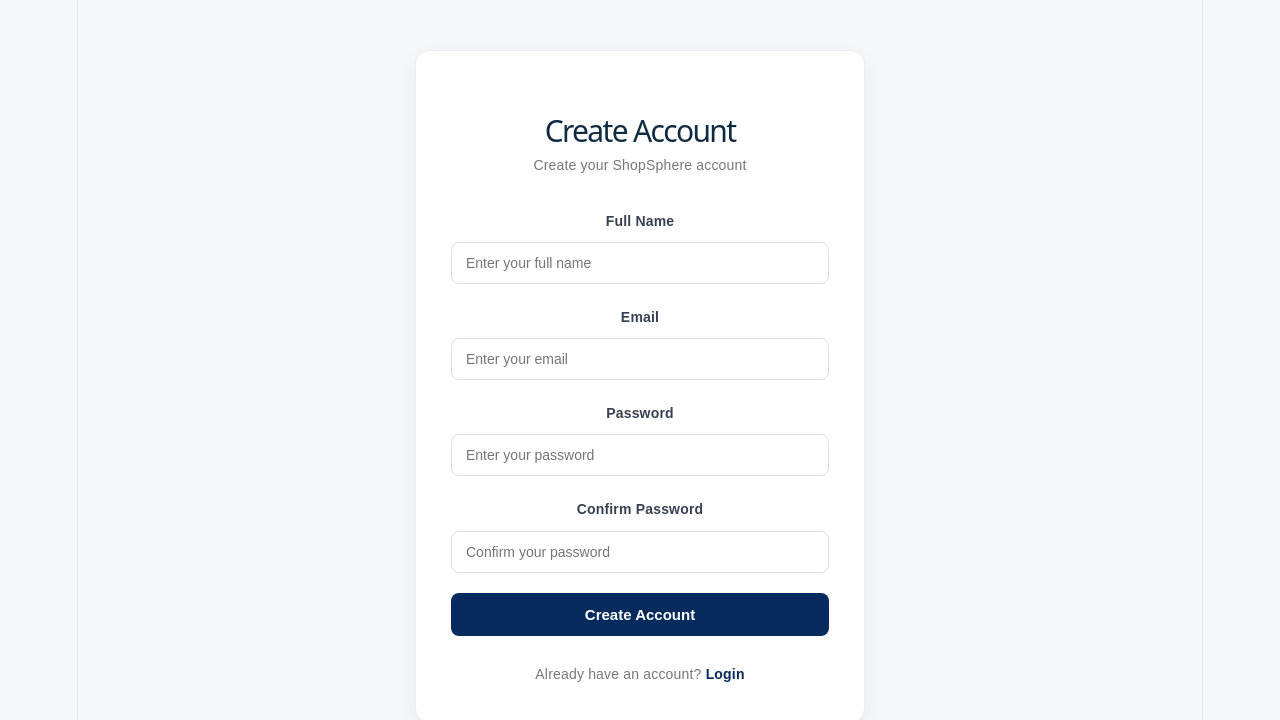
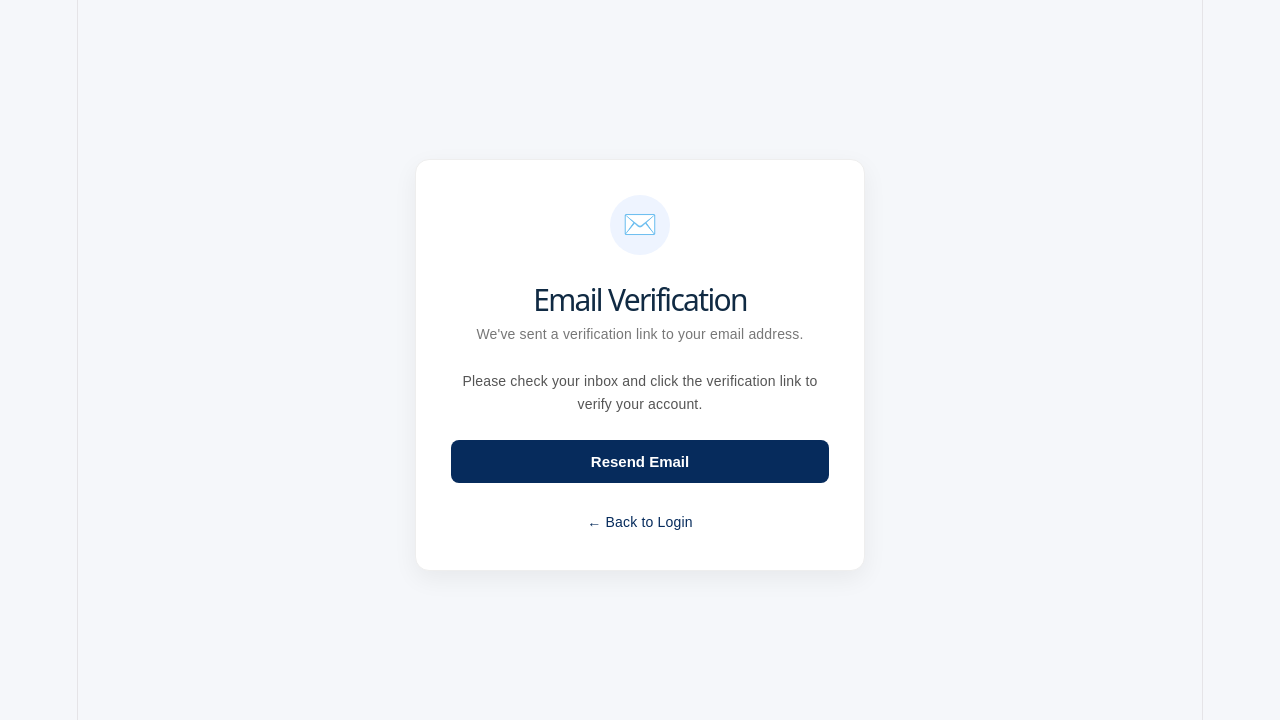
Before and after one commit to yash70376/shopsphere, a React (Vite) app: page / in a window 1280 px wide. Shown: the top 720 px of the page. Built offline with nearby package versions, Linux system fonts and the light colour scheme.

Commit message:
Complete customer authentication pages

```diff
--- a/src/App.jsx
+++ b/src/App.jsx
@@ -1,11 +1,10 @@
 import "./App.css";
 
-import Signup from "./pages/Signup/Signup";
+import EmailVerification from "./pages/EmailVerification/EmailVerification";
 
 function App() {
-
     return (
-        <Signup />
+        <EmailVerification />
     );
 }
 
--- /dev/null
+++ b/src/pages/EmailVerification/EmailVerification.css
@@ -0,0 +1,121 @@
+.email-verification-page {
+    min-height: calc(100vh - 70px);
+
+    display: flex;
+    justify-content: center;
+    align-items: center;
+
+    padding: 50px 20px;
+}
+
+
+.email-verification-card {
+    width: 100%;
+    max-width: 450px;
+
+    background-color: white;
+
+    padding: 35px;
+
+    border: 1px solid #eeeeee;
+    border-radius: 14px;
+
+    box-shadow: 0 8px 25px rgba(0, 0, 0, 0.06);
+
+    text-align: center;
+}
+
+
+.email-verification-header {
+    margin-bottom: 25px;
+}
+
+
+.email-icon {
+    width: 60px;
+    height: 60px;
+
+    margin: 0 auto 20px;
+
+    display: flex;
+    justify-content: center;
+    align-items: center;
+
+    background-color: #eef4ff;
+
+    border-radius: 50%;
+
+    font-size: 28px;
+}
+
+
+.email-verification-header h1 {
+    font-size: 30px;
+
+    color: #102a43;
+
+    margin-bottom: 10px;
+}
+
+
+.email-verification-header p {
+    color: #777;
+
+    font-size: 14px;
+
+    line-height: 1.6;
+}
+
+
+.verification-message {
+    margin-bottom: 25px;
+}
+
+
+.verification-message p {
+    color: #555;
+
+    font-size: 14px;
+
+    line-height: 1.6;
+}
+
+
+.resend-button {
+    width: 100%;
+
+    padding: 13px;
+
+    border: none;
+
+    border-radius: 8px;
+
+    background-color: #062b5c;
+
+    color: white;
+
+    font-size: 15px;
+
+    font-weight: bold;
+
+    cursor: pointer;
+}
+
+
+.resend-button:hover {
+    background-color: #0a3d7d;
+}
+
+
+.back-to-login {
+    margin-top: 25px;
+}
+
+
+.back-to-login a {
+    color: #062b5c;
+
+    font-size: 14px;
+
+    text-decoration: none;
+}
--- /dev/null
+++ b/src/pages/EmailVerification/EmailVerification.jsx
@@ -0,0 +1,53 @@
+import "./EmailVerification.css";
+
+function EmailVerification() {
+    return (
+        <main className="email-verification-page">
+
+            <div className="email-verification-card">
+
+                <div className="email-verification-header">
+
+                    <div className="email-icon">
+                        ✉️
+                    </div>
+
+                    <h1>Email Verification</h1>
+
+                    <p>
+                        We've sent a verification link to your email address.
+                    </p>
+
+                </div>
+
+
+                <div className="verification-message">
+
+                    <p>
+                        Please check your inbox and click the
+                        verification link to verify your account.
+                    </p>
+
+                </div>
+
+
+                <button className="resend-button">
+                    Resend Email
+                </button>
+
+
+                <div className="back-to-login">
+
+                    <a href="#">
+                        ← Back to Login
+                    </a>
+
+                </div>
+
+            </div>
+
+        </main>
+    );
+}
+
+export default EmailVerification;
--- /dev/null
+++ b/src/pages/ForgotPassword/ForgotPassword.css
@@ -0,0 +1,132 @@
+.forgot-password-page {
+    min-height: calc(100vh - 70px);
+
+    display: flex;
+    justify-content: center;
+    align-items: center;
+
+    padding: 50px 20px;
+}
+
+
+.forgot-password-card {
+    width: 100%;
+    max-width: 450px;
+
+    background-color: white;
+
+    padding: 35px;
+
+    border: 1px solid #eeeeee;
+    border-radius: 14px;
+
+    box-shadow: 0 8px 25px rgba(0, 0, 0, 0.06);
+}
+
+
+.forgot-password-header {
+    text-align: center;
+
+    margin-bottom: 30px;
+}
+
+
+.forgot-password-header h1 {
+    font-size: 30px;
+
+    color: #102a43;
+
+    margin-bottom: 8px;
+}
+
+
+.forgot-password-header p {
+    color: #777;
+
+    font-size: 14px;
+}
+
+
+.forgot-password-form {
+    display: flex;
+
+    flex-direction: column;
+}
+
+
+.form-group {
+    display: flex;
+
+    flex-direction: column;
+
+    gap: 8px;
+
+    margin-bottom: 20px;
+}
+
+
+.form-group label {
+    font-size: 14px;
+
+    font-weight: 600;
+
+    color: #374151;
+}
+
+
+.form-group input {
+    padding: 12px 14px;
+
+    border: 1px solid #ddd;
+
+    border-radius: 8px;
+
+    font-size: 14px;
+
+    outline: none;
+}
+
+
+.form-group input:focus {
+    border-color: #062b5c;
+}
+
+
+.forgot-password-form > button {
+    padding: 13px;
+
+    border: none;
+
+    border-radius: 8px;
+
+    background-color: #062b5c;
+
+    color: white;
+
+    font-size: 15px;
+
+    font-weight: bold;
+
+    cursor: pointer;
+}
+
+
+.forgot-password-form > button:hover {
+    background-color: #0a3d7d;
+}
+
+
+.back-to-login {
+    text-align: center;
+
+    margin-top: 25px;
+}
+
+
+.back-to-login a {
+    color: #062b5c;
+
+    font-size: 14px;
+
+    text-decoration: none;
+}
--- /dev/null
+++ b/src/pages/ResetPassword/ResetPassword.css
@@ -0,0 +1,132 @@
+.reset-password-page {
+    min-height: calc(100vh - 70px);
+
+    display: flex;
+    justify-content: center;
+    align-items: center;
+
+    padding: 50px 20px;
+}
+
+
+.reset-password-card {
+    width: 100%;
+    max-width: 450px;
+
+    background-color: rgb(255, 255, 255);
+
+    padding: 35px;
+
+    border: 1px solid #eeeeee;
+    border-radius: 14px;
+
+    box-shadow: 0 8px 25px rgba(0, 0, 0, 0.06);
+}
+
+
+.reset-password-header {
+    text-align: center;
+
+    margin-bottom: 30px;
+}
+
+
+.reset-password-header h1 {
+    font-size: 30px;
+
+    color: #102a43;
+
+    margin-bottom: 8px;
+}
+
+
+.reset-password-header p {
+    color: #777;
+
+    font-size: 14px;
+}
+
+
+.reset-password-form {
+    display: flex;
+
+    flex-direction: column;
+}
+
+
+.form-group {
+    display: flex;
+
+    flex-direction: column;
+
+    gap: 8px;
+
+    margin-bottom: 20px;
+}
+
+
+.form-group label {
+    font-size: 14px;
+
+    font-weight: 600;
+
+    color: #374151;
+}
+
+
+.form-group input {
+    padding: 12px 14px;
+
+    border: 1px solid #ddd;
+
+    border-radius: 8px;
+
+    font-size: 14px;
+
+    outline: none;
+}
+
+
+.form-group input:focus {
+    border-color: #062b5c;
+}
+
+
+.reset-password-form > button {
+    padding: 13px;
+
+    border: none;
+
+    border-radius: 8px;
+
+    background-color: #062b5c;
+
+    color: white;
+
+    font-size: 15px;
+
+    font-weight: bold;
+
+    cursor: pointer;
+}
+
+
+.reset-password-form > button:hover {
+    background-color: #0a3d7d;
+}
+
+
+.back-to-login {
+    text-align: center;
+
+    margin-top: 25px;
+}
+
+
+.back-to-login a {
+    color: #062b5c;
+
+    font-size: 14px;
+
+    text-decoration: none;
+}
```
Also changed, not shown: src/pages/ForgotPassword/ForgotPassword.jsx (added, +56 -0 lines), src/pages/ResetPassword/ResetPassword.jsx (added, +68 -0 lines).
